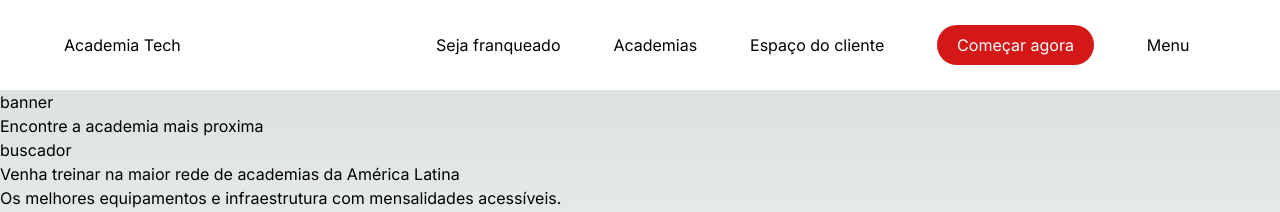
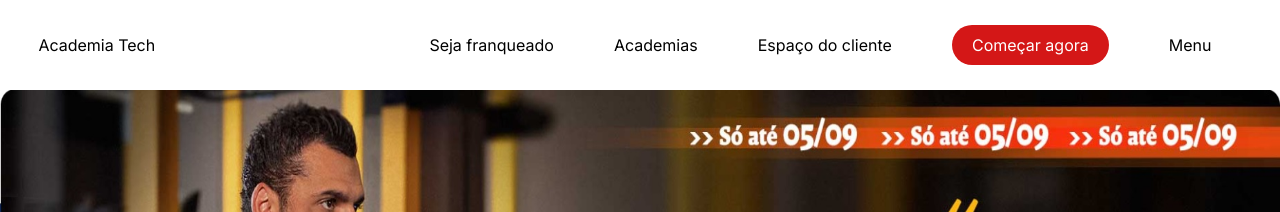
Before and after one commit to lucasdeabril/academia_tech, a Next.js app: page / in a window 1280 px wide. Shown: the top 212 px of the page. Built offline with nearby package versions, Linux system fonts and the light colour scheme.

Commit message:
atualização de conteudo

```diff
--- a/app/globals.css
+++ b/app/globals.css
@@ -14,6 +14,20 @@
     --background-start-rgb: 0, 0, 0;
     --background-end-rgb: 0, 0, 0;
   }
+}
+
+.flex-column{
+  display: flex;
+  flex-direction: column;
+}
+.space-btw{
+  justify-content: space-between;
+}
+.margin-auto{
+  margin: auto;
+}
+.width{
+  width: 100%;
 }
 
 body {
@@ -38,7 +52,7 @@ header{
   margin: auto;
   width: 100%;
   height: 90px;
-  padding: 0% 5% ;
+  padding: 0% 3% ;
   color: black;
   display: flex;
   justify-content: space-between;
@@ -54,3 +68,24 @@ header{
     display: flex;
     justify-content: space-around;
 }
+.banner{
+  width: 100%;
+  height: 650px;
+}
+.propaganda{
+  width: 100%;
+  height: 100%;
+}
+.buscador{
+  height: 350px;
+  background-color: white;
+  color: rgb(0, 0, 0);
+}
+.serch{
+  padding: 0px 20px;
+  border-radius: 20px;
+  background-color: rgb(255, 255, 255);
+  color: black;
+  display: flex;
+  align-items: center;
+}
--- a/app/page.tsx
+++ b/app/page.tsx
@@ -1,4 +1,5 @@
 import Image from 'next/image'
+import banner from './fotos/banner.jpg'
 
 export default function Home() {
   return (
@@ -15,13 +16,13 @@ export default function Home() {
 
       </header>
 
-      <div>
-        banner
+      <div className='banner'>
+        <Image src={banner} alt='banner' className='propaganda' width={800} height={600} />
       </div>
 
-      <div>
-        <h2>Encontre a academia mais proxima</h2>
-        <div>buscador</div>
+      <div className='buscador flex-column space-btw width'>
+        <h2 className='margin-auto'>Encontre a academia mais proxima</h2>
+        <div className='margin-auto search'>Escolher academia</div>
       </div>
 
       <div>
```
Also changed, not shown: app/fotos/banner.jpg (added), app/fotos/predio.png (added).
